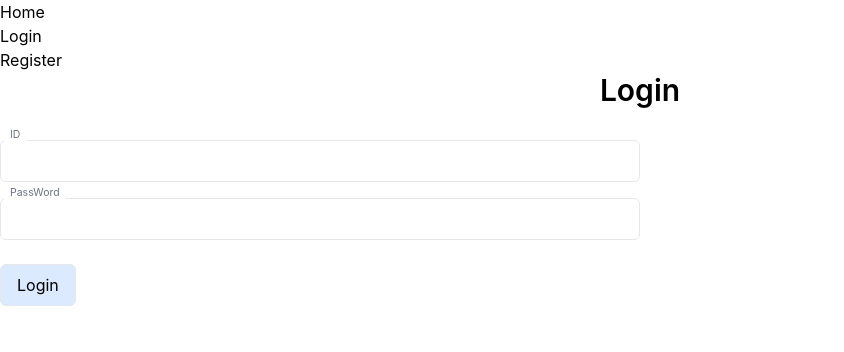
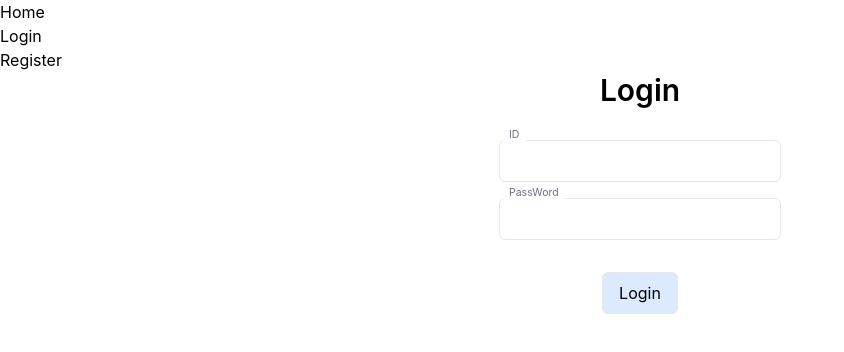
Before and after one commit to qkr7391/Sammy-Teo_Project, a React (Create React App) app in the folder new_version/frontend/: page /login in a window 1280 px wide. Shown: the top 352 px of the page, without its empty margins (0-844 px from the left). Built offline with nearby package versions, Linux system fonts and the light colour scheme.

Commit message:
buttons location in login pg and register pg

```diff
--- a/new_version/frontend/src/views/Login.js
+++ b/new_version/frontend/src/views/Login.js
@@ -24,7 +24,7 @@ const Login = () => {
 				<div>
 					<h1 className="text-3xl font-semibold text-center"> Login </h1>
 				</div>
-
+				<div className="flex content-center justify-center">
 					<form className="mt-6">
 						<div className="relative mb-2">
 							<label
@@ -37,7 +37,7 @@ const Login = () => {
 							<input
 								type="text"
 								id="id"
-							className="w-6/12 px-4 py-2 mt-2 bg-white border rounded-md"
+								className="w-12/12 px-4 py-2 mt-2 bg-white border rounded-md"
 								value={id}
 								onChange={onChange}
 							/>
@@ -54,13 +54,14 @@ const Login = () => {
 							<input
 								type="password"
 								id="pw"
-							className="w-6/12 px-4 py-2 mt-2 bg-white border rounded-md"
+								className="w-12/12 px-4 py-2 mt-2 bg-white border rounded-md"
 								value={pw}
 								onChange={onChange}
 							/>
 						</div>
 					</form>
-				<div className="mt-6">
+				</div>
+				<div className="mt-6 flex content-center justify-center">
 					<button className="border bg-blue-100 rounded-md px-4 py-2">
 						{" "}
 						Login
--- a/new_version/frontend/src/views/Register.js
+++ b/new_version/frontend/src/views/Register.js
@@ -116,7 +116,7 @@ const Register = () => {
 						</div>
 					</form>
 				</div>
-				<div className="mt-6">
+				<div className="mt-6 flex content-center justify-center">
 					<button
 						className="border bg-blue-100 rounded-md px-4 py-2"
 						onClick={fetchData}
```
Lines whose indentation alone changed are shown as unchanged.
